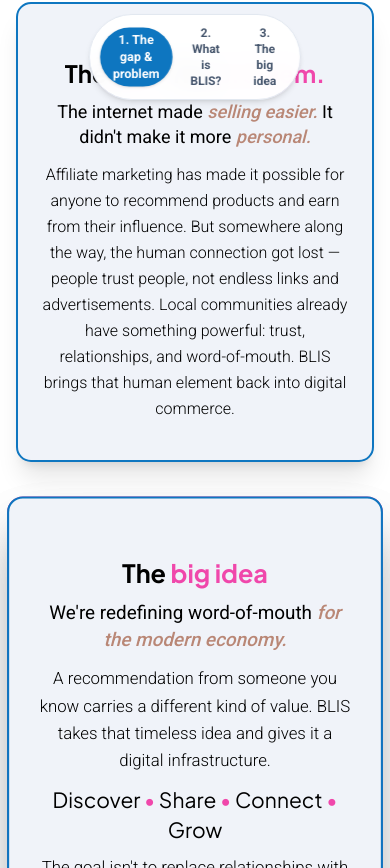
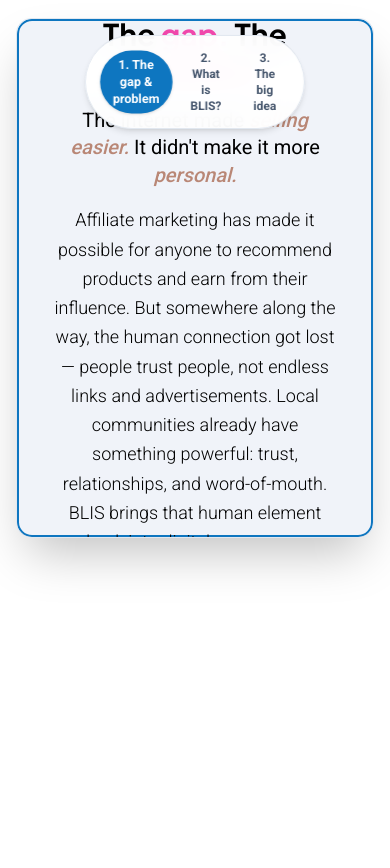
Before and after one commit to sahilbhargava6/blis_frontend, a Next.js app: page /about in a window 390 px wide. Shown: the part 876-1744 px from the top of the page. Built offline with nearby package versions, Linux system fonts and the light colour scheme.

Commit message:
card size increase

```diff
--- a/src/components/StackingCards.tsx
+++ b/src/components/StackingCards.tsx
@@ -18,14 +18,14 @@
     if (!containerRef.current || !card1Ref.current || !card2Ref.current || !card3Ref.current) return;
 
     const ctx = gsap.context(() => {
-      // Pin the section wrapper while physically scrubbing compact entering cards that settle into place
+      // Pin the section wrapper while scrubbing entering cards that settle into place
       const tl = gsap.timeline({
         scrollTrigger: {
           trigger: containerRef.current,
-          start: 'top top+=110',
-          end: '+=1800',
+          start: 'top top+=90',
+          end: '+=2000',
           pin: true,
-          scrub: 0.5,
+          scrub: 0.6,
           anticipatePin: 1,
           onUpdate: (self) => {
             if (self.progress < 0.35) setActiveCard(0);
@@ -35,11 +35,12 @@
         }
       });
 
-      // Card 2 Box: Enters slightly larger (scale 1.05), slides UP over Card 1, then settles to scale 1.0
-      gsap.set(card2Ref.current, { yPercent: 110, scale: 1.05, zIndex: 20 });
+      // Card 2 Box: Completely hidden off-screen initially, enters with scale 1.04, then settles to 1.0
+      gsap.set(card2Ref.current, { yPercent: 150, opacity: 0, scale: 1.04, zIndex: 20 });
       tl.to(card2Ref.current, {
         yPercent: 0,
-        scale: 1.03,
+        opacity: 1,
+        scale: 1.02,
         duration: 0.7,
         ease: 'power2.out'
       })
@@ -49,11 +50,12 @@
         ease: 'power1.inOut'
       });
 
-      // Card 3 Box: Enters slightly larger (scale 1.05), slides UP over Card 2, then settles to scale 1.0
-      gsap.set(card3Ref.current, { yPercent: 110, scale: 1.05, zIndex: 30 });
+      // Card 3 Box: Completely hidden off-screen initially, enters with scale 1.04, then settles to 1.0
+      gsap.set(card3Ref.current, { yPercent: 150, opacity: 0, scale: 1.04, zIndex: 30 });
       tl.to(card3Ref.current, {
         yPercent: 0,
-        scale: 1.03,
+        opacity: 1,
+        scale: 1.02,
         duration: 0.7,
         ease: 'power2.out'
       })
@@ -84,13 +86,13 @@
   };
 
   return (
-    <div ref={containerRef} className="w-full max-w-[1440px] mx-auto px-4 md:px-12 py-2 my-2">
+    <div ref={containerRef} className="w-full max-w-[1540px] mx-auto px-4 md:px-12 py-4 my-4">
 
-      {/* Reduced Height Outer Card Deck Viewport */}
-      <div className="relative h-[460px] md:h-[400px] w-full rounded-[15px]">
+      {/* Outer Card Deck Viewport with Overflow Hidden */}
+      <div className="relative h-[520px] md:h-[460px] w-full rounded-[15px] shadow-2xl overflow-hidden bg-slate-50 border border-slate-200">
 
         {/* Navigation Control Tabs */}
-        <div className="absolute top-3 left-1/2 -translate-x-1/2 z-50 flex items-center gap-2 md:gap-3 bg-white/95 backdrop-blur-md px-3 py-1.5 rounded-full shadow-md border border-slate-200">
+        <div className="absolute top-4 left-1/2 -translate-x-1/2 z-50 flex items-center gap-2 md:gap-3 bg-white/95 backdrop-blur-md px-4 py-2 rounded-full shadow-md border border-slate-200">
           {[
             { title: '1. The gap & problem', index: 0 },
             { title: '2. What is BLIS?', index: 1 },
@@ -99,7 +101,7 @@
             <button
               key={tab.index}
               onClick={() => selectCard(tab.index)}
-              className={`px-3 py-1 rounded-full text-xs md:text-sm font-bold transition-all ${
+              className={`px-3 md:px-4 py-1.5 rounded-full text-xs md:text-sm font-bold transition-all ${
                 activeCard === tab.index
                   ? 'bg-[#0E76C0] text-white shadow-sm scale-105'
                   : 'text-slate-600 hover:text-slate-900 hover:bg-slate-100'
@@ -113,31 +115,31 @@
         {/* Card 1 Box: The gap. The problem. */}
         <div
           ref={card1Ref}
-          className="absolute inset-0 w-full h-full bg-[#F0F3F9] border-2 border-[#0E76C0] rounded-[15px] p-6 md:p-8 text-center space-y-3 flex flex-col justify-center shadow-xl z-10"
+          className="absolute inset-0 w-full h-full bg-[#F0F3F9] border-2 border-[#0E76C0] rounded-[15px] p-8 md:p-12 text-center space-y-4 flex flex-col justify-center shadow-xl z-10"
         >
-          <h2 className="text-2xl md:text-[30px] font-bold font-['Plus_Jakarta_Sans'] text-black leading-tight pt-4">
+          <h2 className="text-3xl md:text-[34px] font-bold font-['Plus_Jakarta_Sans'] text-black leading-tight pt-4">
             The <span className="text-[#F047AB]">gap.</span> The <span className="text-[#F047AB]">problem.</span>
           </h2>
-          <p className="text-lg md:text-[24px] text-black font-normal leading-snug font-['Roboto']">
+          <p className="text-xl md:text-[28px] text-black font-normal leading-snug font-['Roboto']">
             The internet made <span className="text-[#B98776] italic font-medium">selling easier.</span> It didn&apos;t make it more <span className="text-[#B98776] italic font-medium">personal.</span>
           </p>
-          <p className="text-base md:text-[20px] text-black font-light leading-relaxed font-['Roboto'] max-w-[1100px] mx-auto">
+          <p className="text-lg md:text-[24px] text-black font-light leading-relaxed font-['Roboto'] max-w-[1260px] mx-auto">
             Affiliate marketing has made it possible for anyone to recommend products and earn from their influence. But somewhere along the way, the human connection got lost — people trust people, not endless links and advertisements. Local communities already have something powerful: trust, relationships, and word-of-mouth. BLIS brings that human element back into digital commerce.
           </p>
         </div>
 
-        {/* Card 2 Box: What is BLIS? */}
+        {/* Card 2 Box: What is BLIS? (Hidden off-screen until scroll enters) */}
         <div
           ref={card2Ref}
-          className="absolute inset-0 w-full h-full bg-[#F0F3F9] border-2 border-[#F047AB] rounded-[15px] p-6 md:p-8 text-center space-y-3 flex flex-col justify-center shadow-2xl z-20"
+          className="absolute inset-0 w-full h-full bg-[#F0F3F9] border-2 border-[#F047AB] rounded-[15px] p-8 md:p-12 text-center space-y-4 flex flex-col justify-center shadow-2xl z-20"
         >
-          <h2 className="text-2xl md:text-[30px] font-bold font-['Plus_Jakarta_Sans'] text-black leading-tight pt-4">
+          <h2 className="text-3xl md:text-[34px] font-bold font-['Plus_Jakarta_Sans'] text-black leading-tight pt-4">
             What is <span className="text-[#0E76C0]">BLIS</span>?
           </h2>
-          <p className="text-lg md:text-[24px] text-black font-normal leading-snug font-['Roboto']">
+          <p className="text-xl md:text-[28px] text-black font-normal leading-snug font-['Roboto']">
             Where digital affiliate marketing <span className="text-[#B98776] italic font-medium">meets local trust.</span>
           </p>
-          <div className="space-y-2 text-base md:text-[20px] text-black font-light leading-relaxed font-['Roboto'] max-w-[1100px] mx-auto">
+          <div className="space-y-3 text-lg md:text-[24px] text-black font-light leading-relaxed font-['Roboto'] max-w-[1260px] mx-auto">
             <p>
               BLIS is a community-first affiliate and referral platform designed to bring together digital opportunities and real-world networks. Instead of relying only on algorithms, ads, and anonymous audiences, BLIS helps people grow through structured communities, trusted referrals, and shared opportunities.
             </p>
@@ -147,22 +149,22 @@
           </div>
         </div>
 
-        {/* Card 3 Box: The big idea */}
+        {/* Card 3 Box: The big idea (Hidden off-screen until scroll enters) */}
         <div
           ref={card3Ref}
-          className="absolute inset-0 w-full h-full bg-[#F0F3F9] border-2 border-[#0E76C0] rounded-[15px] p-6 md:p-8 text-center space-y-3 flex flex-col justify-center shadow-2xl z-30"
+          className="absolute inset-0 w-full h-full bg-[#F0F3F9] border-2 border-[#0E76C0] rounded-[15px] p-8 md:p-12 text-center space-y-4 flex flex-col justify-center shadow-2xl z-30"
         >
-          <h2 className="text-2xl md:text-[30px] font-bold font-['Plus_Jakarta_Sans'] text-black leading-tight pt-4">
+          <h2 className="text-3xl md:text-[34px] font-bold font-['Plus_Jakarta_Sans'] text-black leading-tight pt-4">
             The <span className="text-[#F047AB]">big idea</span>
           </h2>
-          <p className="text-lg md:text-[24px] text-black font-normal leading-snug font-['Roboto']">
+          <p className="text-xl md:text-[28px] text-black font-normal leading-snug font-['Roboto']">
             We&apos;re redefining word-of-mouth <span className="text-[#B98776] italic font-medium">for the modern economy.</span>
           </p>
-          <div className="space-y-2 text-base md:text-[20px] text-black font-light leading-relaxed font-['Roboto'] max-w-[1100px] mx-auto">
+          <div className="space-y-3 text-lg md:text-[22px] text-black font-light leading-relaxed font-['Roboto'] max-w-[1260px] mx-auto">
             <p>
               A recommendation from someone you know carries a different kind of value. BLIS takes that timeless idea and gives it a digital infrastructure.
             </p>
-            <div className="text-xl md:text-[26px] font-normal text-black font-['Plus_Jakarta_Sans'] py-0.5">
+            <div className="text-2xl md:text-[30px] font-normal text-black font-['Plus_Jakarta_Sans'] py-0.5">
               Discover <span className="text-[#F047AB]">•</span> Share <span className="text-[#F047AB]">•</span> Connect <span className="text-[#F047AB]">•</span> Grow
             </div>
             <p>
```
